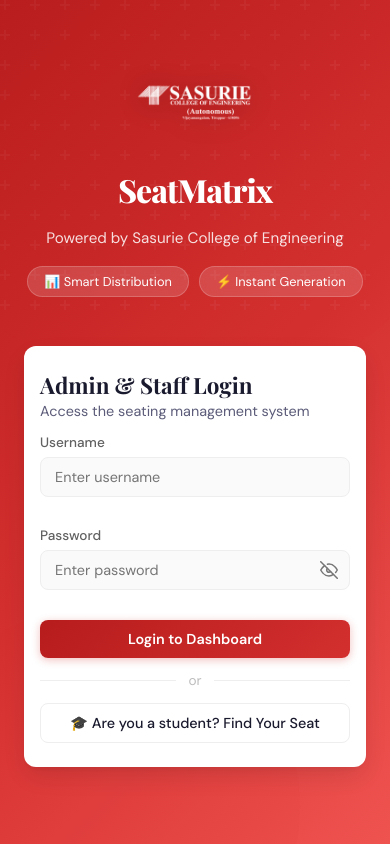
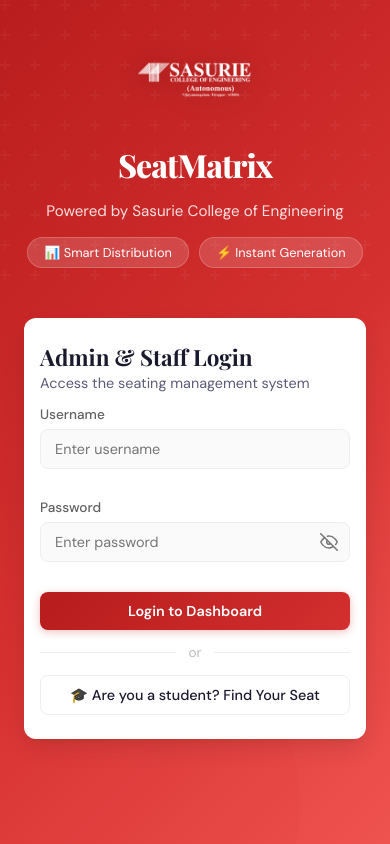
Before and after one commit to STAR0607/SeatMatrix, a Flask app: page / in a window 390 px wide. Run offline with Flask 3, Linux system fonts and the light colour scheme; some libraries are stand-ins or nearby versions.

Commit message:
Fix login UI on all devices + add eye toggle to User Accounts passwords

```diff
--- a/SeatMatrix/frontend/static/css/style.css
+++ b/SeatMatrix/frontend/static/css/style.css
@@ -75,7 +75,7 @@ body {
 
 .login-split {
   display: grid; grid-template-columns: 1fr 1fr;
-  height: 100vh; position: relative; z-index: 1;
+  min-height: 100vh; min-height: 100dvh; position: relative; z-index: 1;
   width: 100%;
 }
 
@@ -84,7 +84,7 @@ body {
   display: flex; flex-direction: column; align-items: center; justify-content: center;
   padding: 48px 40px; color: white; gap: 24px;
   position: relative; overflow: hidden;
-  min-height: 100vh;
+  min-height: 100vh; min-height: 100dvh;
   text-align: center;
 }
 .login-brand::after {
@@ -647,12 +647,13 @@ tbody tr:last-child td { border-bottom: none; }
 
 @media (max-width: 900px) {
   /* Login */
-  .login-split { grid-template-columns: 1fr; min-height: 100vh; }
+  .login-split { grid-template-columns: 1fr; min-height: auto; }
+  #page-login { overflow-y: auto; }
   .login-brand {
     display: flex;
     min-height: auto;
-    padding: 40px 20px 0;
-    gap: 16px;
+    padding: 36px 20px 20px;
+    gap: 14px;
   }
   .brand-logo-wrap img { width: 140px; }
   .brand-title { font-size: 2rem; }
--- a/SeatMatrix/frontend/static/js/app.js
+++ b/SeatMatrix/frontend/static/js/app.js
@@ -169,10 +169,15 @@ async function doLogout() {
   showPage('login');
 }
 
-function togglePasswordVisibility() {
-  const pwdInput = document.getElementById('login-password');
-  const eyeOn = document.getElementById('eye-on-svg');
-  const eyeOff = document.getElementById('eye-off-svg');
+function togglePasswordVisibility() { togglePwdVisibility('login-password'); }
+
+function togglePwdVisibility(inputId) {
+  const pwdInput = document.getElementById(inputId);
+  if (!pwdInput) return;
+  const wrapper = pwdInput.closest('.password-wrapper');
+  if (!wrapper) return;
+  const eyeOn = wrapper.querySelector('.eye-on');
+  const eyeOff = wrapper.querySelector('.eye-off');
   if (pwdInput.type === 'password') {
     pwdInput.type = 'text';
     if (eyeOn) eyeOn.style.display = 'block';
--- a/SeatMatrix/frontend/templates/index.html
+++ b/SeatMatrix/frontend/templates/index.html
@@ -59,14 +59,14 @@
                 style="width: 100%; padding-right: 40px;" />
               <span class="password-toggle" onclick="togglePasswordVisibility()" id="password-eye-icon"
                 style="position: absolute; right: 12px; cursor: pointer; color: #757575; user-select: none; display: flex; align-items: center;">
-                <svg id="eye-off-svg" xmlns="http://www.w3.org/2000/svg" width="18" height="18" viewBox="0 0 24 24"
+                <svg class="eye-off" xmlns="http://www.w3.org/2000/svg" width="18" height="18" viewBox="0 0 24 24"
                   fill="none" stroke="currentColor" stroke-width="2" stroke-linecap="round" stroke-linejoin="round">
                   <path
                     d="M17.94 17.94A10.07 10.07 0 0 1 12 20c-7 0-11-8-11-8a18.45 18.45 0 0 1 5.06-5.94M9.9 4.24A9.12 9.12 0 0 1 12 4c7 0 11 8 11 8a18.5 18.5 0 0 1-2.16 3.19m-6.72-1.07a3 3 0 1 1-4.24-4.24">
                   </path>
                   <line x1="1" y1="1" x2="23" y2="23"></line>
                 </svg>
-                <svg id="eye-on-svg" style="display: none;" xmlns="http://www.w3.org/2000/svg" width="18" height="18"
+                <svg class="eye-on" style="display: none;" xmlns="http://www.w3.org/2000/svg" width="18" height="18"
                   viewBox="0 0 24 24" fill="none" stroke="currentColor" stroke-width="2" stroke-linecap="round"
                   stroke-linejoin="round">
                   <path d="M1 12s4-8 11-8 11 8 11 8-4 8-11 8-11-8-11-8z"></path>
@@ -995,7 +995,13 @@
               </div>
               <div class="form-group">
                 <label>Password</label>
-                <input type="password" id="user-password" placeholder="Min 6 characters" autocomplete="new-password" />
+                <div class="password-wrapper" style="position: relative; display: flex; align-items: center;">
+                  <input type="password" id="user-password" placeholder="Min 6 characters" autocomplete="new-password" style="width: 100%; padding-right: 40px;" />
+                  <span class="password-toggle" onclick="togglePwdVisibility('user-password')" style="position: absolute; right: 12px; cursor: pointer; color: #757575; user-select: none; display: flex; align-items: center;">
+                    <svg class="eye-off" xmlns="http://www.w3.org/2000/svg" width="18" height="18" viewBox="0 0 24 24" fill="none" stroke="currentColor" stroke-width="2" stroke-linecap="round" stroke-linejoin="round"><path d="M17.94 17.94A10.07 10.07 0 0 1 12 20c-7 0-11-8-11-8a18.45 18.45 0 0 1 5.06-5.94M9.9 4.24A9.12 9.12 0 0 1 12 4c7 0 11 8 11 8a18.5 18.5 0 0 1-2.16 3.19m-6.72-1.07a3 3 0 1 1-4.24-4.24"></path><line x1="1" y1="1" x2="23" y2="23"></line></svg>
+                    <svg class="eye-on" style="display: none;" xmlns="http://www.w3.org/2000/svg" width="18" height="18" viewBox="0 0 24 24" fill="none" stroke="currentColor" stroke-width="2" stroke-linecap="round" stroke-linejoin="round"><path d="M1 12s4-8 11-8 11 8 11 8-4 8-11 8-11-8-11-8z"></path><circle cx="12" cy="12" r="3"></circle></svg>
+                  </span>
+                </div>
               </div>
               <div class="form-group">
                 <label>Role</label>
@@ -1018,7 +1024,13 @@
             </div>
             <div class="form-group">
               <label>New Password</label>
-              <input type="password" id="chpw-password" placeholder="Min 6 characters" />
+              <div class="password-wrapper" style="position: relative; display: flex; align-items: center;">
+                <input type="password" id="chpw-password" placeholder="Min 6 characters" style="width: 100%; padding-right: 40px;" />
+                <span class="password-toggle" onclick="togglePwdVisibility('chpw-password')" style="position: absolute; right: 12px; cursor: pointer; color: #757575; user-select: none; display: flex; align-items: center;">
+                  <svg class="eye-off" xmlns="http://www.w3.org/2000/svg" width="18" height="18" viewBox="0 0 24 24" fill="none" stroke="currentColor" stroke-width="2" stroke-linecap="round" stroke-linejoin="round"><path d="M17.94 17.94A10.07 10.07 0 0 1 12 20c-7 0-11-8-11-8a18.45 18.45 0 0 1 5.06-5.94M9.9 4.24A9.12 9.12 0 0 1 12 4c7 0 11 8 11 8a18.5 18.5 0 0 1-2.16 3.19m-6.72-1.07a3 3 0 1 1-4.24-4.24"></path><line x1="1" y1="1" x2="23" y2="23"></line></svg>
+                  <svg class="eye-on" style="display: none;" xmlns="http://www.w3.org/2000/svg" width="18" height="18" viewBox="0 0 24 24" fill="none" stroke="currentColor" stroke-width="2" stroke-linecap="round" stroke-linejoin="round"><path d="M1 12s4-8 11-8 11 8 11 8-4 8-11 8-11-8-11-8z"></path><circle cx="12" cy="12" r="3"></circle></svg>
+                </span>
+              </div>
             </div>
             <button class="btn-secondary" onclick="changePassword()">Update Password</button>
           </div>
```
